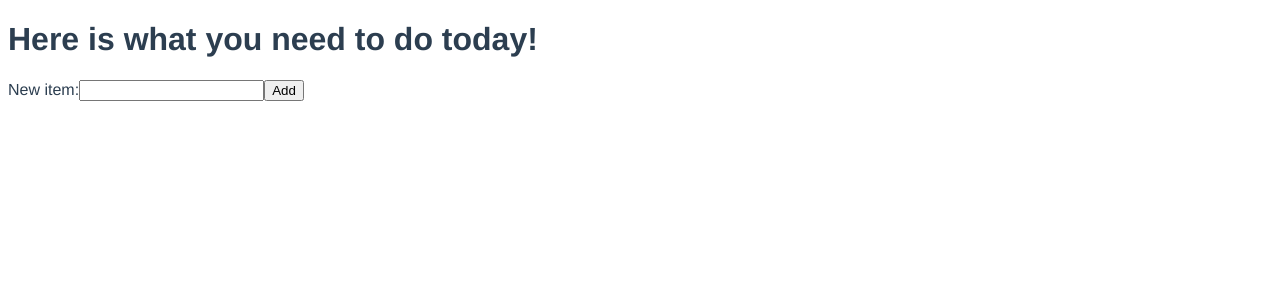
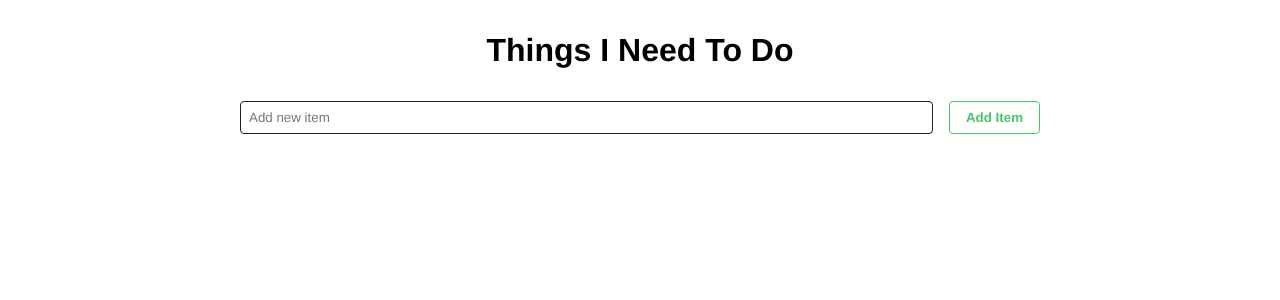
Before and after one commit to bjoberg/vue-testing-fundamentals, a Vue app: page / in a window 1280 px wide. Shown: the top 300 px of the page. Built offline with nearby package versions, Linux system fonts and the light colour scheme.

Commit message:
Add styles

```diff
--- a/src/App.vue
+++ b/src/App.vue
@@ -20,6 +20,30 @@ export default {
   font-family: Avenir, Helvetica, Arial, sans-serif;
   -webkit-font-smoothing: antialiased;
   -moz-osx-font-smoothing: grayscale;
-  color: #2c3e50;
+  text-align: center;
+  margin: 2rem;
+}
+button {
+  font-family: Avenir, Helvetica, Arial, sans-serif;
+  -webkit-font-smoothing: antialiased;
+  -moz-osx-font-smoothing: grayscale;
+  background-color: #ffffff;
+  border-radius: 4px;
+  display: inline-block;
+  cursor: pointer;
+  color: #44c767;
+  padding: 0.5rem 1rem 0.5rem 1rem;
+  text-decoration: none;
+  outline: none;
+  border: 1px solid #44c767;
+  font-weight: bold;
+}
+input {
+  font-family: Avenir, Helvetica, Arial, sans-serif;
+  -webkit-font-smoothing: antialiased;
+  -moz-osx-font-smoothing: grayscale;
+  border-radius: 4px;
+  border: 1px solid #1d1f1e;
+  padding: 0.5rem 0.5rem 0.5rem 0.5rem;
 }
 </style>
--- a/src/components/AddItemForm.vue
+++ b/src/components/AddItemForm.vue
@@ -1,8 +1,7 @@
 <template>
   <div class="add-item-form_wrapper">
-    <span>New item:</span>
-    <input type="text" aria-label="add-item-form_input" v-model="inputValue" />
-    <button @click="addItem">Add</button>
+    <input type="text" class="add-item-form_input" placeholder="Add new item" v-model="inputValue" />
+    <button class="add-item-form_btn" @click="addItem">Add Item</button>
   </div>
 </template>
 
@@ -17,15 +16,26 @@ export default {
   methods: {
     addItem() {
       this.$emit("on-add", this.inputValue);
+      this.inputValue = "";
     },
   },
 };
 </script>
 
 <style>
-.add-item-from_wrapper {
+.add-item-form_wrapper {
   display: flex;
   flex-direction: row;
   width: 100%;
+  justify-content: center;
+  max-width: 50rem;
+  margin: 2rem auto 2rem auto;
+}
+.add-item-form_input {
+  flex-grow: 1;
+  margin: 0rem 0.5rem 0rem 0rem;
+}
+.add-item-form_btn {
+  margin: 0rem 0rem 0rem 0.5rem;
 }
 </style>
--- a/src/pages/Home.vue
+++ b/src/pages/Home.vue
@@ -1,6 +1,6 @@
 <template>
   <div>
-    <h1>Here is what you need to do today!</h1>
+    <h1>Things I Need To Do</h1>
     <AddItemForm @on-add="handleAddNewItem" />
     <div v-for="(item, index) in items" :key="index">{{item.value}}</div>
   </div>
```
Also changed, not shown: 2 other files (tests, documents, lock files or other folders).
